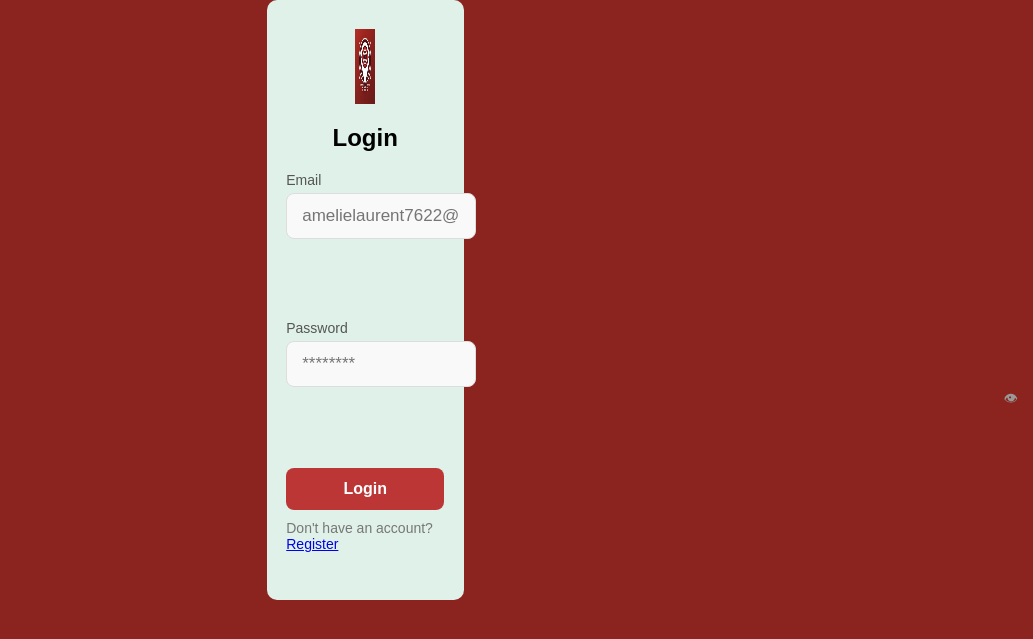
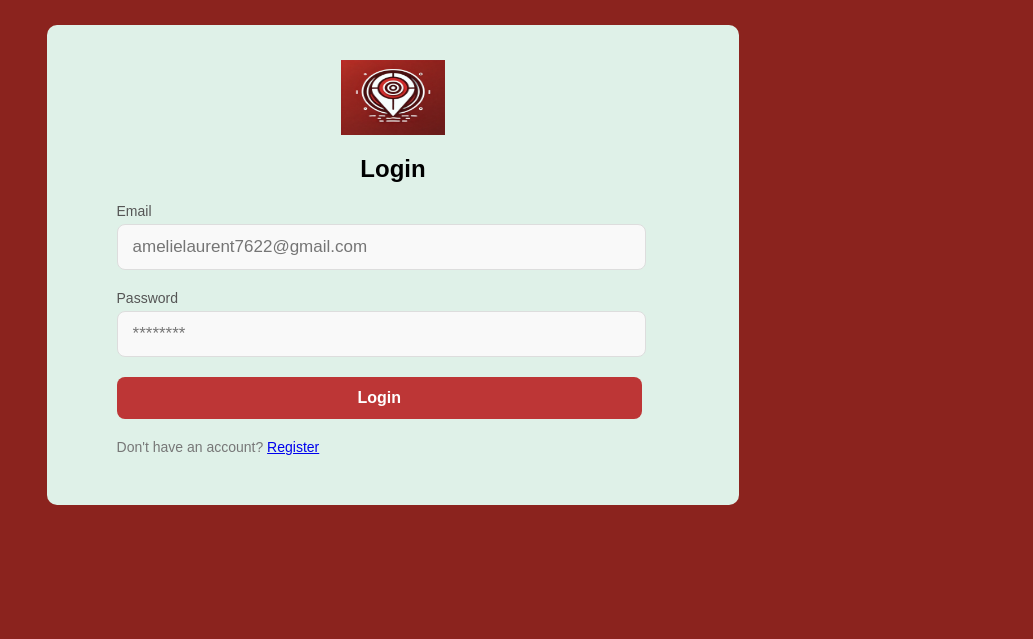
Before and after one commit to Zethuri/mobile-tracking, a PHP site: page /login.html in a window 1280 px wide. Shown: the top 639 px of the page, without its empty margins (247-1280 px from the left). Run offline with PHP 8.4, Linux system fonts and the light colour scheme.

Commit message:
update made

```diff
--- a/login.html
+++ b/login.html
@@ -8,20 +8,19 @@
 </head>
 <body>
         <section class="loginSection">
-            <div class="formHolder">
-                <img src="./dist/images/tracking-logo2.webp" alt="tracking logo" class="reg-img">
+            <div class="loginHolder">
+                <img src="./dist/images/tracking-logo2.webp" alt="tracking logo" class="log-img">
                 <h2>Login</h2>
-                <form action="submit_form.php" method="POST">
-                    <div class="form-group">
+                <form action="submit_form.php" method="POST" class="login-form">
+                    <div class="login-group">
                         <label for="email">Email</label>
-                        <input type="email" id="email" name="email" placeholder="amelielaurent7622@gmail.com" required>
+                        <input type="email" id="email" name="email" placeholder="amelielaurent7622@gmail.com"  class="logInput" required>
                     </div>
-                    <div class="form-group">
+                    <div class="login-group">
                         <label for="password">Password</label>
-                        <input type="password" id="password" name="password" placeholder="********" required>
-                        <span class="toggle-password">👁</span>
+                        <input type="password" id="password" name="password" placeholder="********" class="logInput" required>
                     </div>
-                    <button type="submit" class="submit-btn">Login</button>
+                    <button type="submit" class="login-btn">Login</button>
                     <p class="">Don't have an account? <a href="register.html">Register</a></p>
                 </form>
             </div>
--- a/style.css
+++ b/style.css
@@ -170,6 +170,76 @@ input {
   color: #999;
 }
 
+.loginSection{
+  height: 530px;
+  width: 90%;
+  display: flex;
+  justify-content: center;
+  align-items: center;
+  flex-direction: column;
+}
+
+.loginHolder{
+  background-color: rgb(223, 241, 232);
+  height: 480px;
+  width: 60%;
+  display: flex;
+  justify-content: center;
+  align-items: center;
+  flex-direction: column;
+  border-radius: 10px;
+  gap: 20px;
+}
+
+.log-img{
+  width: 15%;
+  height: 75px;
+  margin-top: 35px;
+}
+
+.logInput{
+  width: 90%;
+}
+
+.login-form{
+  display: flex;
+  flex-direction: column;
+  gap: 20px;
+}
+
+.submit-btn {
+  background: rgb(189, 54, 54);
+  color: #fff;
+  border: none;
+  padding: 12px 15px;
+  width: 100%;
+  border-radius: 8px;
+  font-size: 16px;
+  font-weight: bold;
+  cursor: pointer;
+  transition: background 0.3s;
+}
+.login-btn {
+  background: rgb(189, 54, 54);
+  color: #fff;
+  border: none;
+  padding: 12px 15px;
+  width: 95%;
+  border-radius: 8px;
+  font-size: 16px;
+  font-weight: bold;
+  cursor: pointer;
+  transition: background 0.3s;
+}
+
+.submit-btn:hover {
+  background: rgb(139, 35, 30);
+}
+
+.login-btn:hover{
+  background: rgb(139, 35, 30);
+}
+
 .submit-btn {
   background: rgb(189, 54, 54);
   color: #fff;
```
